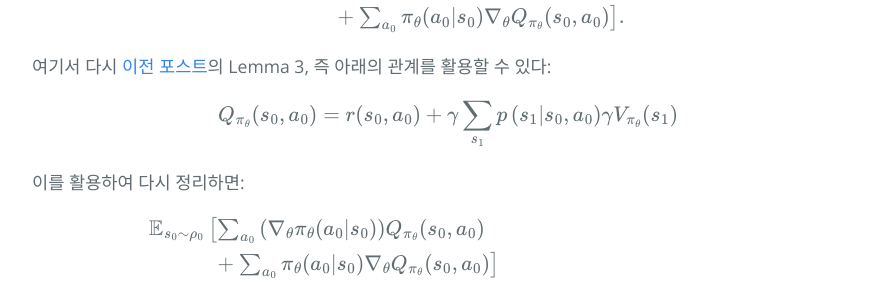
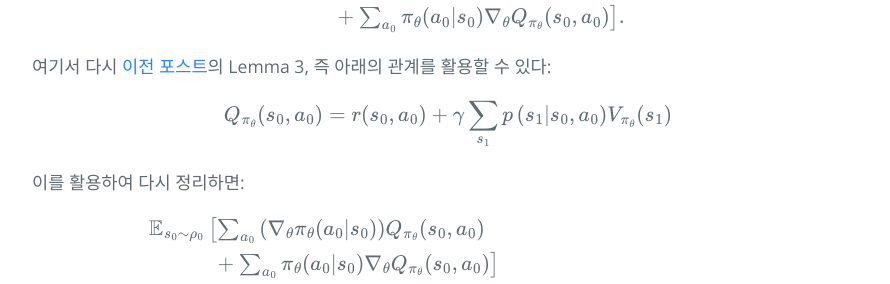
Before and after one commit to hcnoh/hcnoh.github.io, a Jekyll site: the page built from _posts/2022-07-02-reinforcement-learning-02.md, in a window 1280 px wide and 900 px high, scrolled down 2586 px. Shown: the part 159-443 px from the top of the window, without its empty margins (192-1082 px from the left). Built offline with Jekyll 4.4.1, drawn with Linux system fonts in a browser that asks for light colours; comment, search, counter and statistics services are not loaded.

Commit message:
rl02 수정

```diff
--- a/_posts/2022-07-02-reinforcement-learning-02.md
+++ b/_posts/2022-07-02-reinforcement-learning-02.md
@@ -116,7 +116,7 @@ $$
 
 여기서 다시 [이전 포스트](https://hcnoh.github.io/2022-07-01-reinforcement-learning-01)의 Lemma 3, 즉 아래의 관계를 활용할 수 있다:
 
-$$Q_{\pi_\theta}(s_0, a_0) = r(s_0, a_0) + \gamma \sum_{s_{1}}p\left( s_1 \vert s_0, a_0  \right)\gamma V_{\pi_\theta}(s_1)$$
+$$Q_{\pi_\theta}(s_0, a_0) = r(s_0, a_0) + \gamma \sum_{s_{1}}p\left( s_1 \vert s_0, a_0  \right) V_{\pi_\theta}(s_1)$$
 
 이를 활용하여 다시 정리하면:
 
```
Also changed, not shown: other parts of _posts/2022-07-02-reinforcement-learning-02.md (+1 -0 lines).
